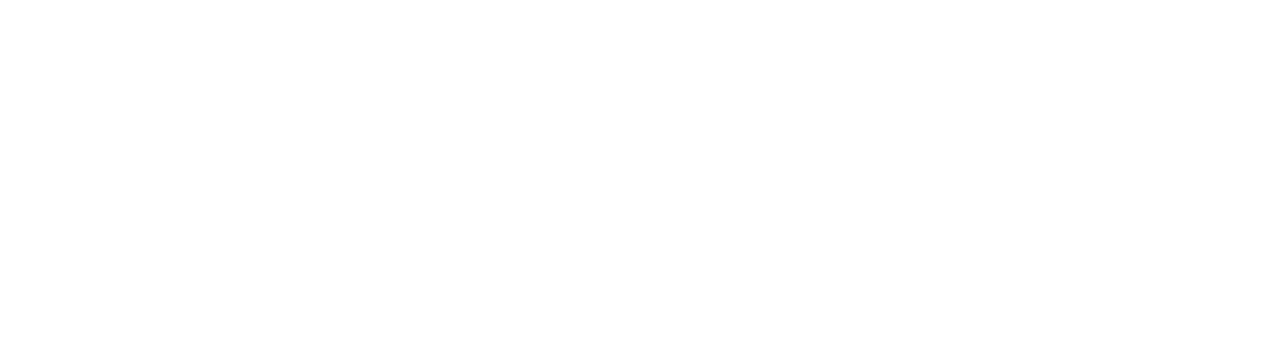
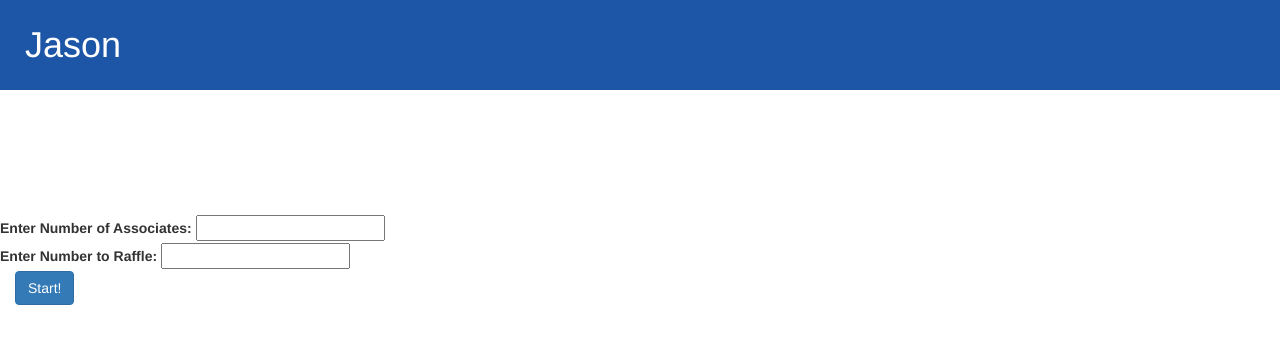
Before and after one commit to jayz828/raffler, a plain HTML site: page index.html in a window 1280 px wide. Drawn offline with nearby package versions, Linux system fonts and the light colour scheme.

Commit message:
Create basic functionality for web app.  Generates unique random numbers

```diff
--- /dev/null
+++ b/css/main.css
@@ -0,0 +1,20 @@
+/*  NAVIGATION BAR */
+
+#nav-bar {
+    height: 15%;
+    width: auto;
+    background-color: #1E56A7;
+    color: white;
+    margin-top: 0;
+    padding-top: 0;
+}
+
+#nav-bar h1 {
+    margin: 0;
+    padding: 25px;
+}
+
+
+#main-content {
+    margin-top: 10%;
+}
--- a/index.html
+++ b/index.html
@@ -10,11 +10,45 @@
     <!-- Per documentation respond.js must be placed in the head -->
     <script src="https://cdnjs.cloudflare.com/ajax/libs/respond.js/1.4.2/respond.js"></script>
 
+    <link rel="stylesheet" href="css/main.css">
 
     <meta charset="UTF-8">
-    <title></title>
+    <title>RAFFLER</title>
 </head>
 <body>
+
+<div class="col-lg-12">
+    <div class="row">
+        <div id="nav-bar">
+            <h1>Jason</h1>
+        </div>
+    </div> <!-- /end row -->
+
+<div class="col-lg-12">
+    <div class="row">
+        <div id="main-content">
+
+        <div class="row">
+            <label for="associates">Enter Number of Associates:</label>
+            <input type="text" id="associates" name="associates">
+        </div>  <!-- /end row -->
+
+        <div class="row">
+            <label for="raffle">Enter Number to Raffle:</label>
+            <input type="text" id="raffle" name="raffle">
+        </div> <!-- /end row -->
+
+
+
+        </div>
+    </div> <!-- /end row -->
+
+    <div class="row">
+                <button id="start-btn" class="btn btn-primary">Start!</button>
+    </div> <!-- /end row -->
+</div>
+
+</div>
 
 
 
@@ -26,5 +60,6 @@
 <!-- Latest compiled and minified JavaScript -->
 <script src="https://maxcdn.bootstrapcdn.com/bootstrap/3.3.6/js/bootstrap.min.js" integrity="sha384-0mSbJDEHialfmuBBQP6A4Qrprq5OVfW37PRR3j5ELqxss1yVqOtnepnHVP9aJ7xS" crossorigin="anonymous"></script>
 
+<script src="js/main.js"></script>
 </body>
 </html>
--- /dev/null
+++ b/js/main.js
@@ -0,0 +1,30 @@
+(function(){
+
+
+    var startBtn = document.getElementById("start-btn");
+    startBtn.addEventListener("click", raffleStart);
+
+
+
+function raffleStart() {
+    var numAssoc = document.getElementById("associates").value;
+    var numRaffle = document.getElementById("raffle").value;
+
+    var results = [];
+
+
+    for (var i = 0; i < numRaffle; i++) {
+
+        // Generate a random number, if a number already exists in the array then generate a new number
+        do {
+            var num = Math.floor(Math.random() * numAssoc) + 1;
+        } while (results.indexOf(num) != -1);
+
+        results.push(num);
+    }
+
+    console.log(results);
+};
+
+
+})();
```
